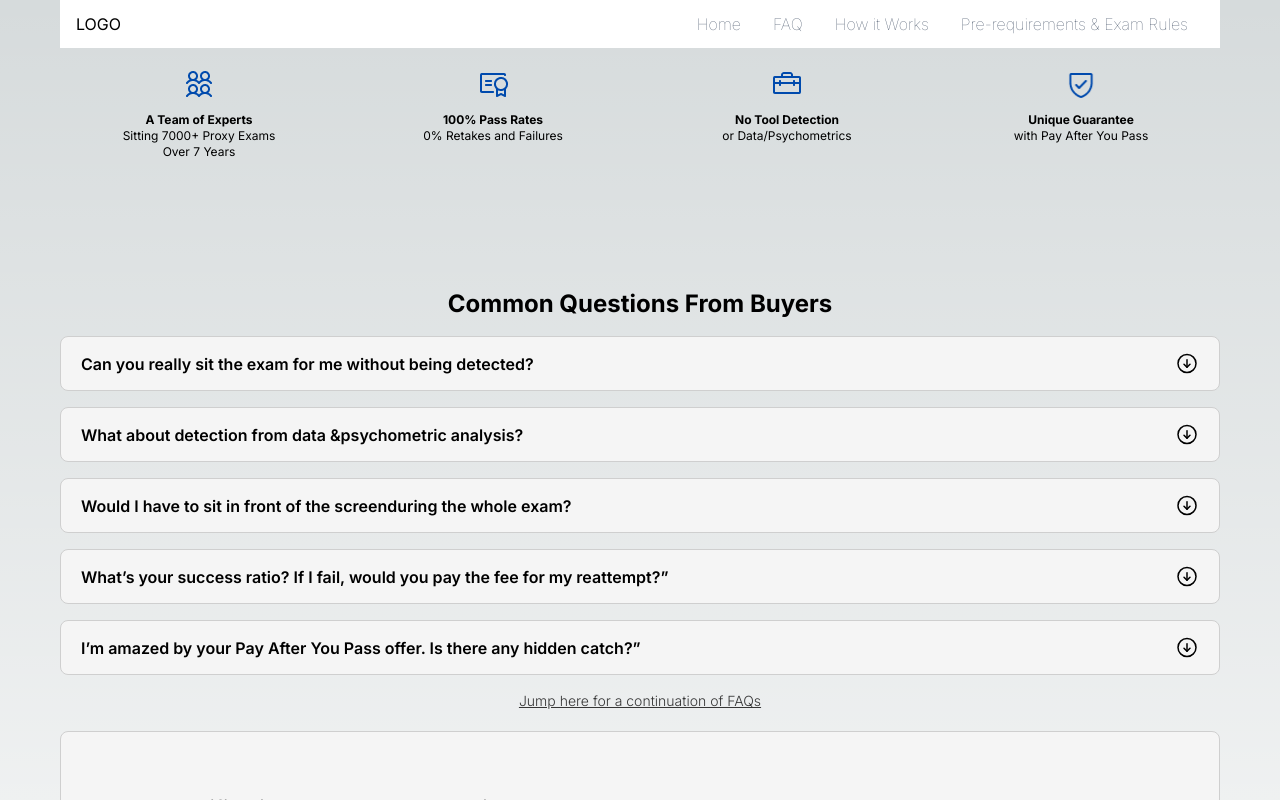
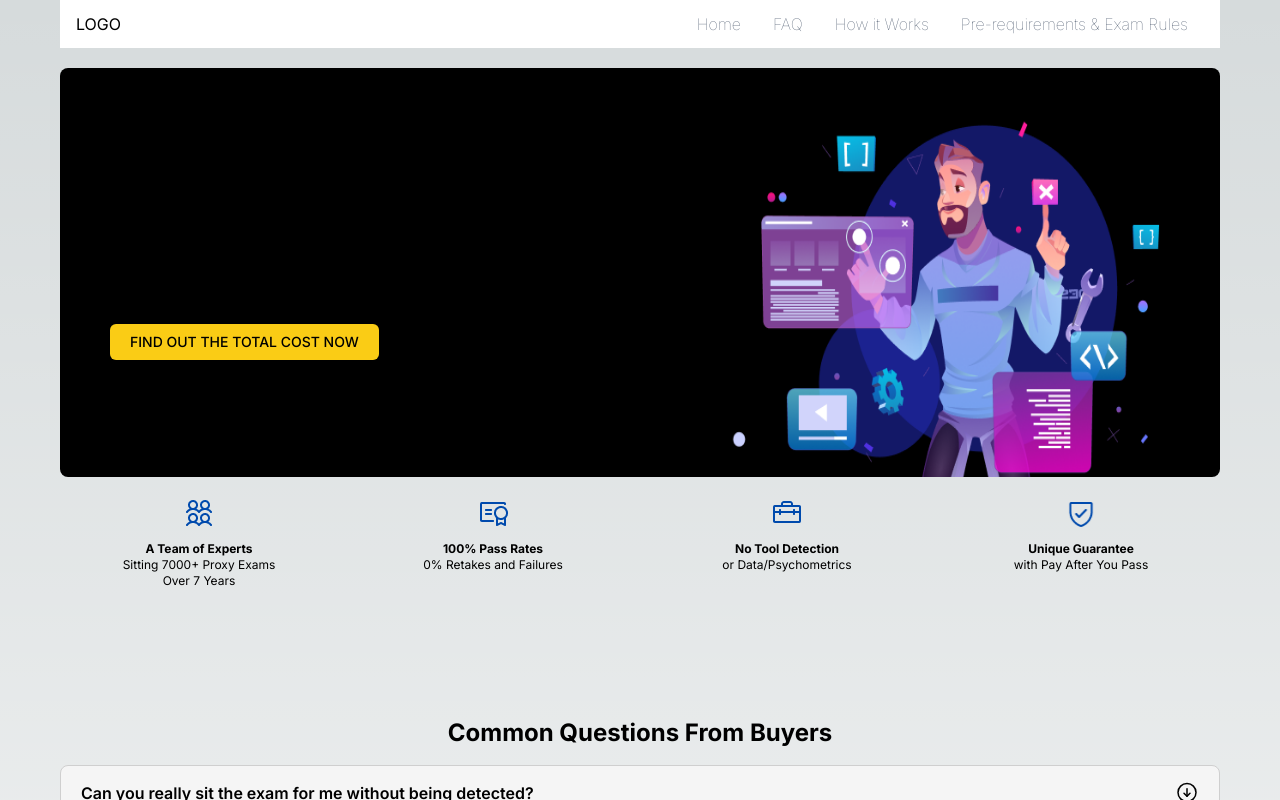
Before and after one commit to akshat-bhansali/project, a Next.js app: page / in a window 1280 px wide. Shown: the top 800 px of the page. Built offline with nearby package versions, Linux system fonts and the light colour scheme.

Commit message:
initialising

```diff
--- a/src/app/pages/first.js
+++ b/src/app/pages/first.js
@@ -12,7 +12,7 @@ const first = () => {
   return (
     <div className='items-center grid gap-y-5 px-[60px] pb-5'>
     <Navbar/>
-    {/* <Banner1/> */}
+    <Banner1/>
     <Functions1/>
     <Dropdowns/>
     <Banner2/>
```
